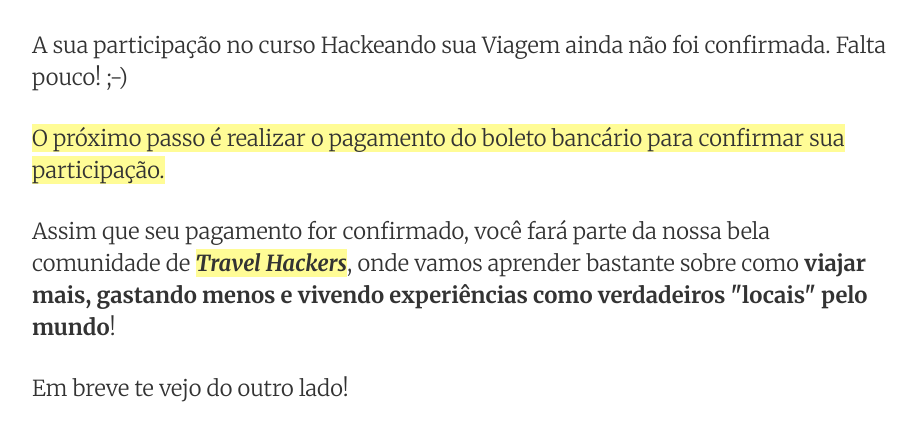
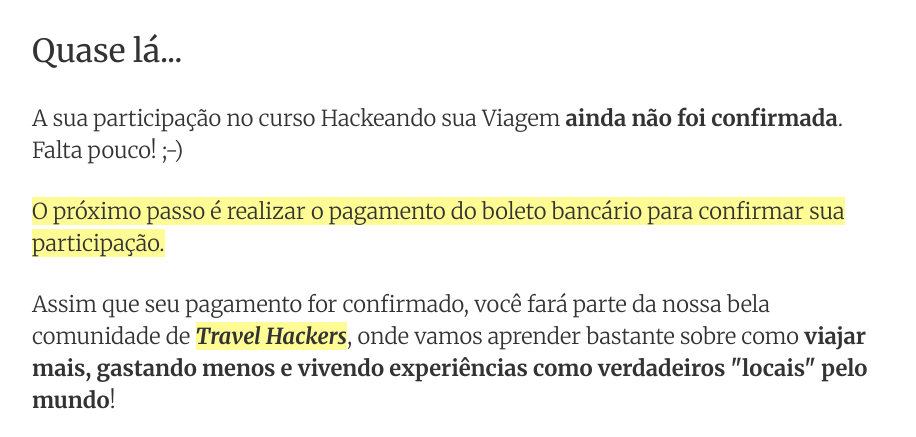
Before and after one commit to ianborges/hackeandosuaviagem, a Jekyll site: the page built from quase-la.html, in a window 1280 px wide. Shown: the top 437 px of the page, without its empty margins (177-1093 px from the left). Built offline with Jekyll 4.4.1, drawn with Linux system fonts in a browser that asks for light colours.

Commit message:
Update quase-la.html

```diff
--- a/quase-la.html
+++ b/quase-la.html
@@ -5,11 +5,11 @@ layout: default
 
 <div class="content" id="main-content">
   <article class="post_box grt top">
-    <!--div class="headline_area">
+    <div class="headline_area">
       <h1 class="headline">Quase lá...</h1>
-    </div-->
+    </div>
     <div>
-      <p>A sua participação no curso Hackeando sua Viagem ainda não foi confirmada. Falta pouco! ;-)</p>
+      <p>A sua participação no curso Hackeando sua Viagem <strong>ainda não foi confirmada</strong>. Falta pouco! ;-)</p>
 
       <p><span class="highlight">O próximo passo é realizar o pagamento do boleto bancário para confirmar sua participação.</span></p>
 
```
